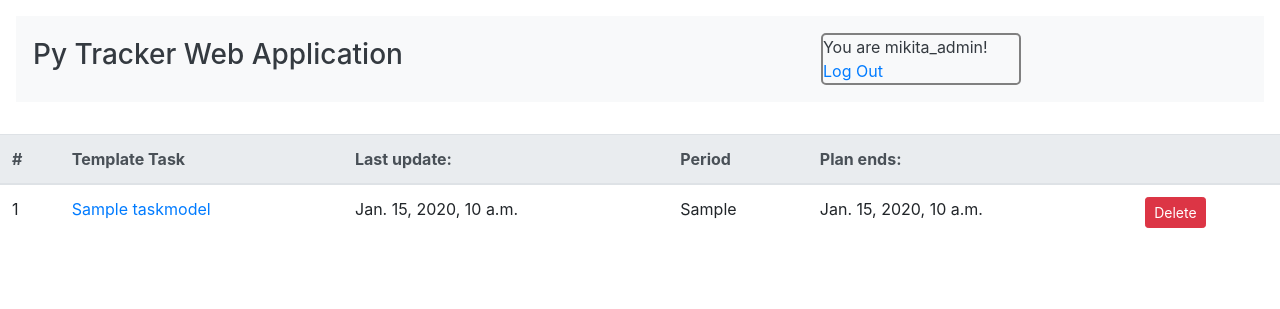
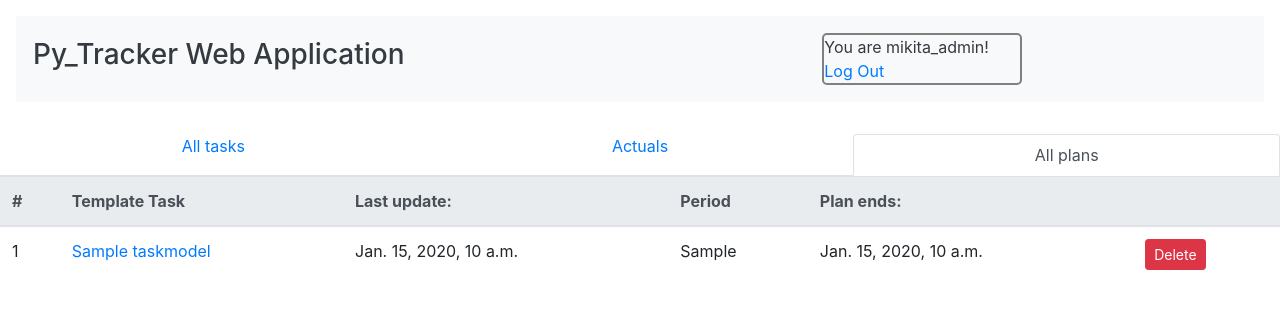
Before and after one commit to CharnyshMM/python_tracker, a Django app: page /plans/ in a window 1280 px wide. Shown: the top 309 px of the page. Run offline with Django 3.2, Linux system fonts and the light colour scheme; a user stored in the database is signed in; tables that the repository leaves empty hold one stand-in row (values such as "Sample post"); some libraries are stand-ins or nearby versions.

Commit message:
tabbed view added

```diff
--- a/django_tracker/tracker_app/templates/tracker_app/actuals.html
+++ b/django_tracker/tracker_app/templates/tracker_app/actuals.html
@@ -3,6 +3,11 @@
 {% block title %} Actuals {% endblock %}
 
 {% block content%}
+    <ul class="nav nav-tabs nav-justified">
+      <li class="nav-item" ><a href="{% url 'index' %}">All tasks</a></li>
+      <li class="nav-item" ><a class="nav-link active"  href="{% url 'actuals' %}">Actuals</a></li>
+      <li class="nav-item" ><a  href="{% url 'all_plans' %}">All plans</a></li>
+    </ul>
 
     <table class="table">
         <thead class="thead-light">
--- a/django_tracker/tracker_app/templates/tracker_app/base.html
+++ b/django_tracker/tracker_app/templates/tracker_app/base.html
@@ -12,6 +12,8 @@
     <link rel="stylesheet" type="text/css" href="{% static 'tracker_app/base_style.css' %}" />
 
     <title>{% block title%}{% endblock %}</title>
+
+    <style>{% block style %}{% endblock %}</style>
 </head>
 <body>
 <div class="p-3 mb-2 bg-white text-dark">
@@ -19,7 +21,7 @@
         <table id="header_table">
             <tr>
             <td>
-                <h3 id="py_tracker_header">Py Tracker Web Application</h3>
+                <h3 id="py_tracker_header">Py_Tracker Web Application</h3>
             </td>
             <td>
                 <div id="logout_div">
@@ -35,8 +37,10 @@
         </table>
     </div>
 </div>
+
+
     {% block content %}
     {% endblock %}
-</div>
+
 </body>
 </html>
--- a/django_tracker/tracker_app/templates/tracker_app/plans.html
+++ b/django_tracker/tracker_app/templates/tracker_app/plans.html
@@ -3,6 +3,11 @@
 {% block title %}Periodic Plans{% endblock %}
 
 {% block content %}
+    <ul class="nav nav-tabs nav-justified">
+      <li class="nav-item" ><a href="{% url 'index' %}">All tasks</a></li>
+      <li class="nav-item" ><a  href="{% url 'actuals' %}">Actuals</a></li>
+      <li class="nav-item" ><a class="nav-link active"  href="{% url 'all_plans' %}">All plans</a></li>
+    </ul>
 
 <table class="table">
     <thead class="thead-light">
```
